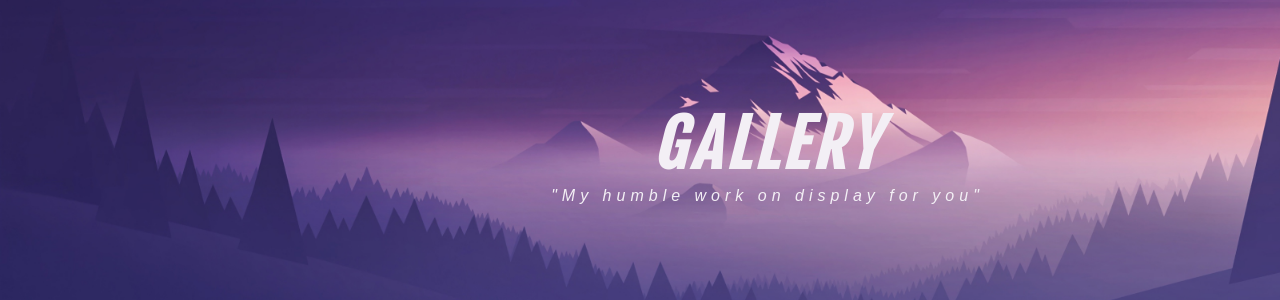
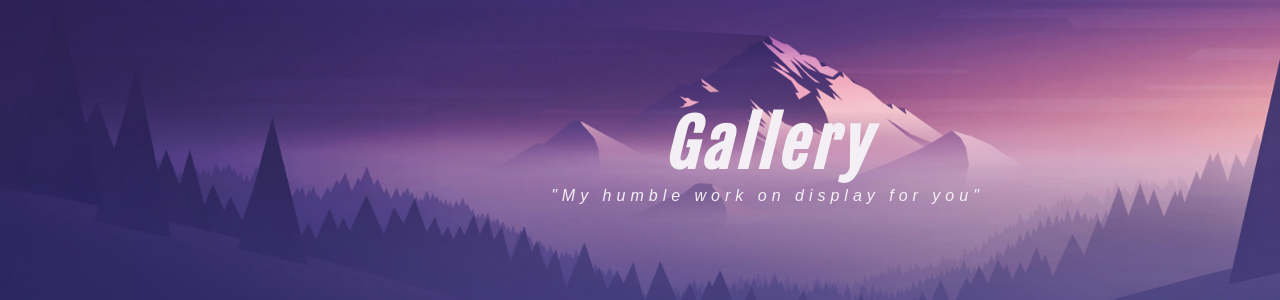
Before and after one commit to Alvacryz/artist-website, a website: page html/gallery.html in a window 1280 px wide. Shown: the top 300 px of the page. Drawn offline with nearby package versions, Linux system fonts and the light colour scheme; a web font is replaced by a local one.

Commit message:
Tiniest fix.
Because I am an idiot and forgot to fix something small.

```diff
--- a/html/gallery.html
+++ b/html/gallery.html
@@ -24,7 +24,7 @@
 <header class="container-fluid text-center" id="header-square">
     <div class="row h-100">
         <div class="col flex-column align-self-center">
-            <h1 class="m-0 animate__bounceIn">GALLERY</h1>
+            <h1 class="m-0 animate__bounceIn">Gallery</h1>
             <p class="m-0">"My humble work on display for you"</p>
         </div>
     </div>
```
